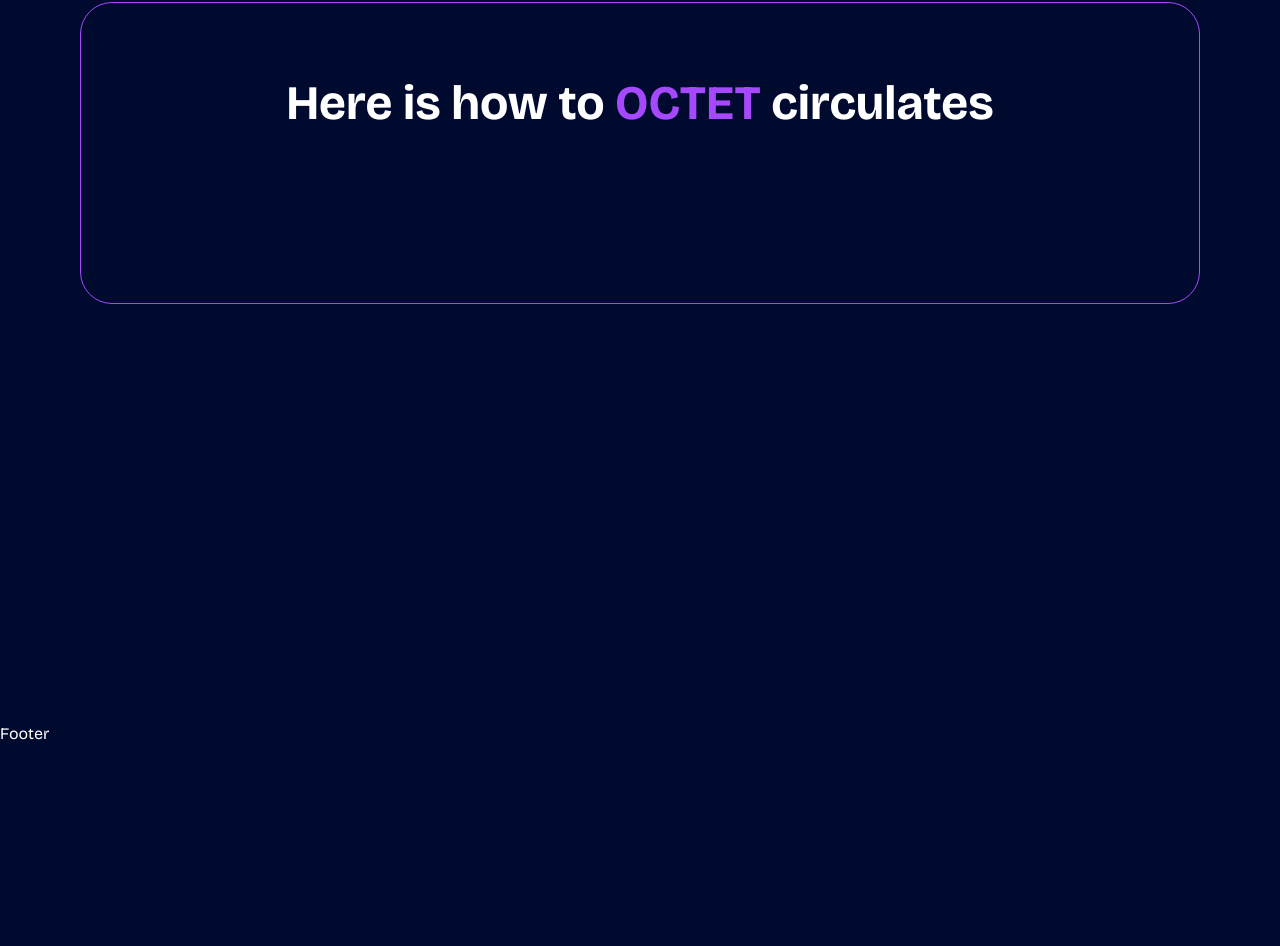
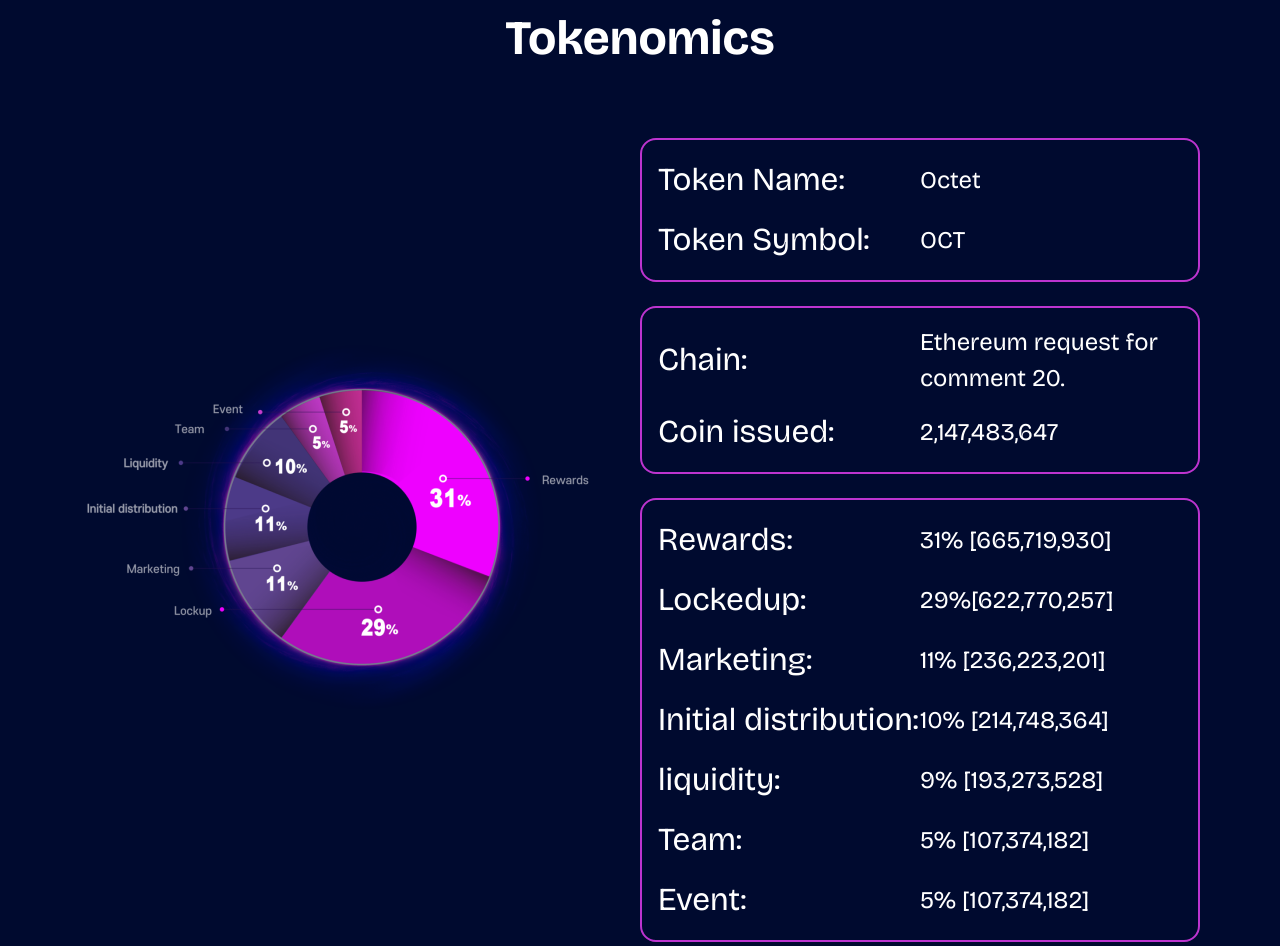
Before and after one commit to chochodev/Octet-app, a React (Create React App) app: page / in a window 1280 px wide. Shown: the part 5047-5993 px from the top of the page. Before the commit the page ends 5793 px from the top, so only its background shows below. Built offline with nearby package versions, Linux system fonts and the light colour scheme.

Commit message:
done with the tokenomic section first draft

```diff
--- a/src/views/home/s5_tokenomic/index.jsx
+++ b/src/views/home/s5_tokenomic/index.jsx
@@ -3,12 +3,73 @@ import React from 'react';
 const Tokenomic = () => {
   const padding_style = 'px-[1.25rem] sm:px-[2.5rem] md:px-[3.5rem] lg:px-[3.5rem] xl:px-[5rem] 2xl:px-[7.5rem]';
 
+  const items = [
+    {
+      name: 'Rewards',
+      text: '31% [665,719,930]'
+    },
+    {
+      name: 'Lockedup',
+      text: '29%[622,770,257]'
+    },
+    {
+      name: 'Marketing',
+      text: '11% [236,223,201]'
+    },
+    {
+      name: 'Initial distribution',
+      text: '10% [214,748,364]'
+    },
+    {
+      name: 'liquidity',
+      text: '9% [193,273,528]'
+    },
+    {
+      name: 'Team',
+      text: '5% [107,374,182]'
+    },
+    {
+      name: 'Event',
+      text: '5% [107,374,182]'
+    },
+  ]
+
   return (
-    <div className={`relative pt-[3rem] sm:pt-[4rem] md:pt-[5rem] w-full min-h-[50rem] ${padding_style} `}>
-      <div className="flex flex-col items-center gap-[4rem] md:gap-[6.25rem] w-full rounded-[32px] border-solid border-[1px] border-secondary-dim py-[4rem] px-[5%] md:px-[15%] ">
-        <h2 className='relative z-[2] text-[1.5rem] sm:text-[2rem] md:text-[3rem] text-center font-bold'>Here is how to <span className='text-secondary-dim'>OCTET</span> circulates</h2>
-        <div className="">
+    <div className={`relative flex flex-col gap-[4rem] items-center pt-[3rem] sm:pt-[4rem] md:pt-[5rem] w-full min-h-[50rem] ${padding_style} `}>
+      <h2 className='relative z-[2] text-[2rem] md:text-[3rem] font-bold'>Tokenomics</h2>
+      <div className="flex w-full flex-col xl:flex-row items-center">
+        <img src="./assets/images/chart.png" alt="TOKENOMIC CHART" className='min-w-[50%] object-contain' />
+        <div className="flex flex-col items-center gap-[1.5rem] max-w-[55rem] w-full xl:w-[50%]">
+          <div className='flex flex-col gap-[0.75rem] w-full max-w-[36.75rem] rounded-[16px] p-[1rem] border-solid border-[2px] border-secondary'>
+            <div className='grid grid-cols-2 items-center'>
+              <h2 className='text-[1rem] sm:text-[1.5rem] xl:text-[2rem]'>Token Name:</h2>
+              <p className='text-[.875rem] sm:text-[1rem] xl:text-[1.5rem]'>Octet</p>
+            </div>
+            <div className='grid grid-cols-2 items-center'>
+              <h2 className='text-[1rem] sm:text-[1.5rem] xl:text-[2rem]'>Token Symbol:</h2>
+              <p className='text-[.875rem] sm:text-[1rem] xl:text-[1.5rem]'>OCT</p>
+            </div>
+          </div>
+          <div className='flex flex-col gap-[0.75rem] w-full max-w-[36.75rem] rounded-[16px] p-[1rem] border-solid border-[2px] border-secondary'>
+            <div className='grid grid-cols-2 items-center'>
+              <h2 className='text-[1rem] sm:text-[1.5rem] xl:text-[2rem]'>Chain:</h2>
+              <p className='text-[.875rem] sm:text-[1rem] xl:text-[1.5rem]'>Ethereum request for comment 20.</p>
+            </div>
+            <div className='grid grid-cols-2 items-center'>
+              <h2 className='text-[1rem] sm:text-[1.5rem] xl:text-[2rem]'>Coin issued:</h2>
+              <p className='text-[.875rem] sm:text-[1rem] xl:text-[1.5rem]'>2,147,483,647</p>
+            </div>
+          </div>
 
+
+          <div className='flex flex-col gap-[0.75rem] w-full max-w-[36.75rem] rounded-[16px] p-[1rem] border-solid border-[2px] border-secondary'>
+            {items.map((item, index) => (
+            <div className='grid grid-cols-2 items-center'>
+              <h2 className='text-[1rem] sm:text-[1.5rem] xl:text-[2rem]'>{item.name}:</h2>
+              <p className='text-[.875rem] sm:text-[1rem] xl:text-[1.5rem]'>{item.text}</p>
+            </div>
+            ))}
+          </div>
         </div>
       </div>
     </div>
```
